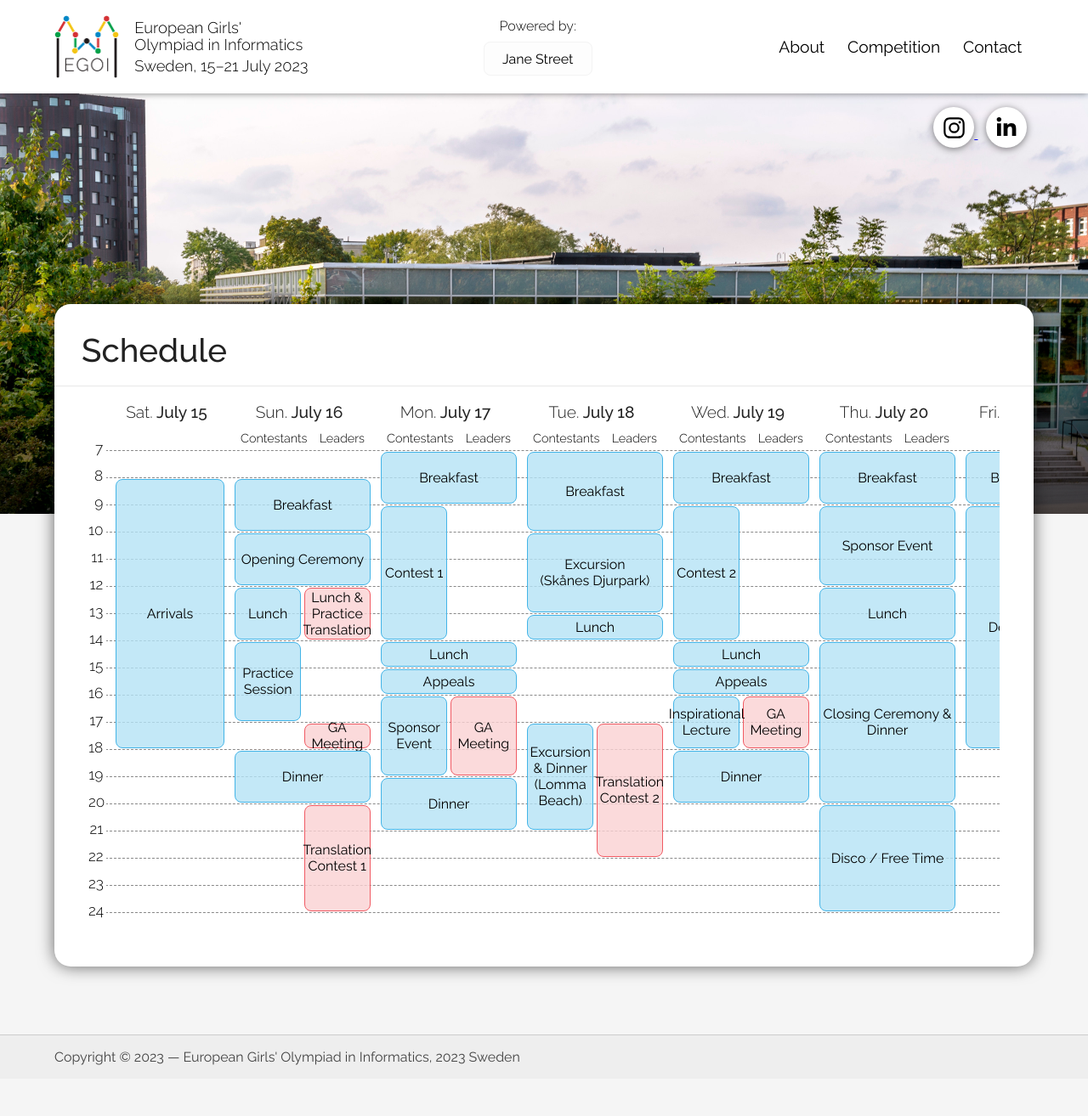
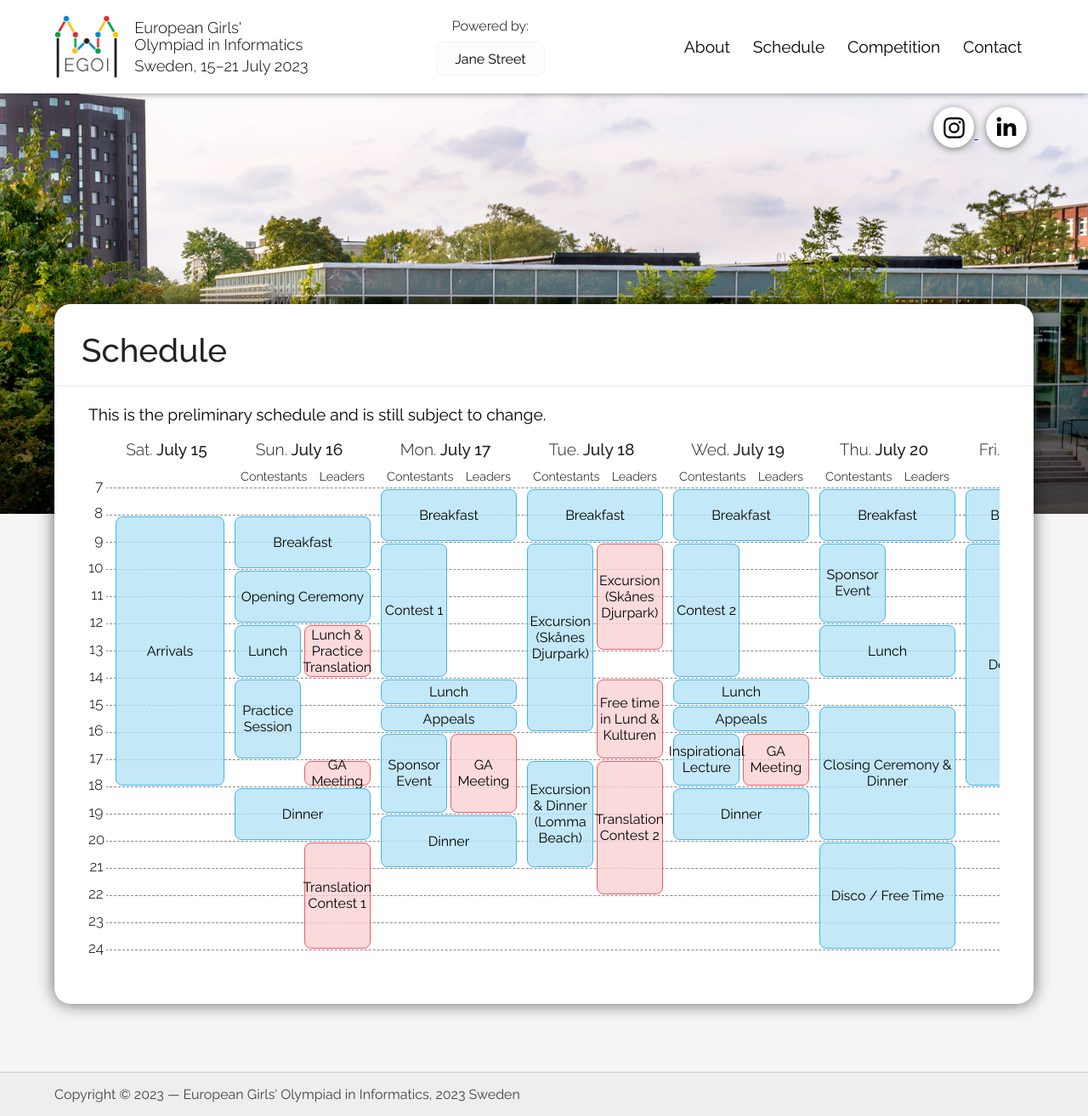
Before and after one commit to Kodsport/egoi23.se, a Jekyll site: the page built from schedule.md, in a window 1280 px wide. Shown: the whole page at 85% size. Built offline with Jekyll 4.4.1, drawn with Linux system fonts in a browser that asks for light colours; before the commit the page ends 1270 px from its top, so only the background shows below that.

Commit message:
updated schedule page

```diff
--- a/_data/navigation.yml
+++ b/_data/navigation.yml
@@ -8,8 +8,8 @@
       url: /about/organizers
     - label: Get Involved
       url: /about/get-involved
-#- label: Schedule
-#  url: /schedule
+- label: Schedule
+  url: /schedule
 - label: Competition
   items:
 #    - label: Call for Problems
--- a/_data/schedule.yml
+++ b/_data/schedule.yml
@@ -52,11 +52,16 @@
   day: Tue
   events:
     - name: Breakfast
-      time: [7, 10]
-    - name: Excursion (Skånes&nbsp;Djurpark)
-      time: [10, 13]
-    - name: Lunch
-      time: [13, 14]
+      time: [7, 9]
+    - name: Excursion (Skånes Djurpark)
+      time: [9, 16]
+      for: c
+    - name: Excursion (Skånes Djurpark)
+      time: [9, 13]
+      for: l
+    - name: Free time in Lund & Kulturen
+      time: [14, 17]
+      for: l
     - name: Excursion & Dinner (Lomma Beach)
       time: [17, 21]
       for: c
@@ -90,10 +95,11 @@
       time: [7, 9]
     - name: Sponsor Event
       time: [9, 12]
+      for: c
     - name: Lunch
       time: [12, 14]
     - name: Closing Ceremony & Dinner
-      time: [14, 20]
+      time: [15, 20]
     - name: Disco / Free Time
       time: [20, 24]
 - date: 21
--- a/schedule.md
+++ b/schedule.md
@@ -8,6 +8,8 @@ minTime: 7
 maxTime: 24
 timeRemPerHour: 2
 ---
+
+This is the preliminary schedule and is still subject to change.
 
 <div id="sch-dividers-wrapper">
 <div id="sch-dividers">
```
